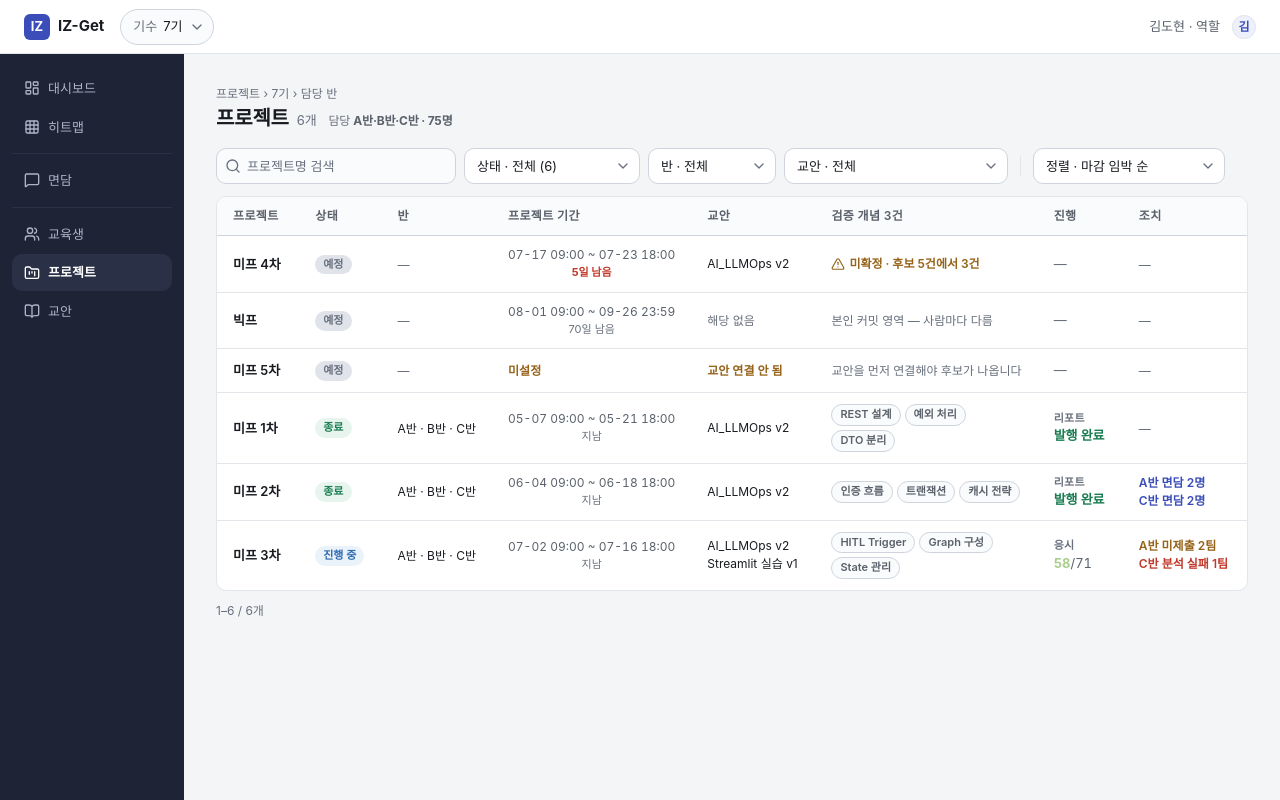
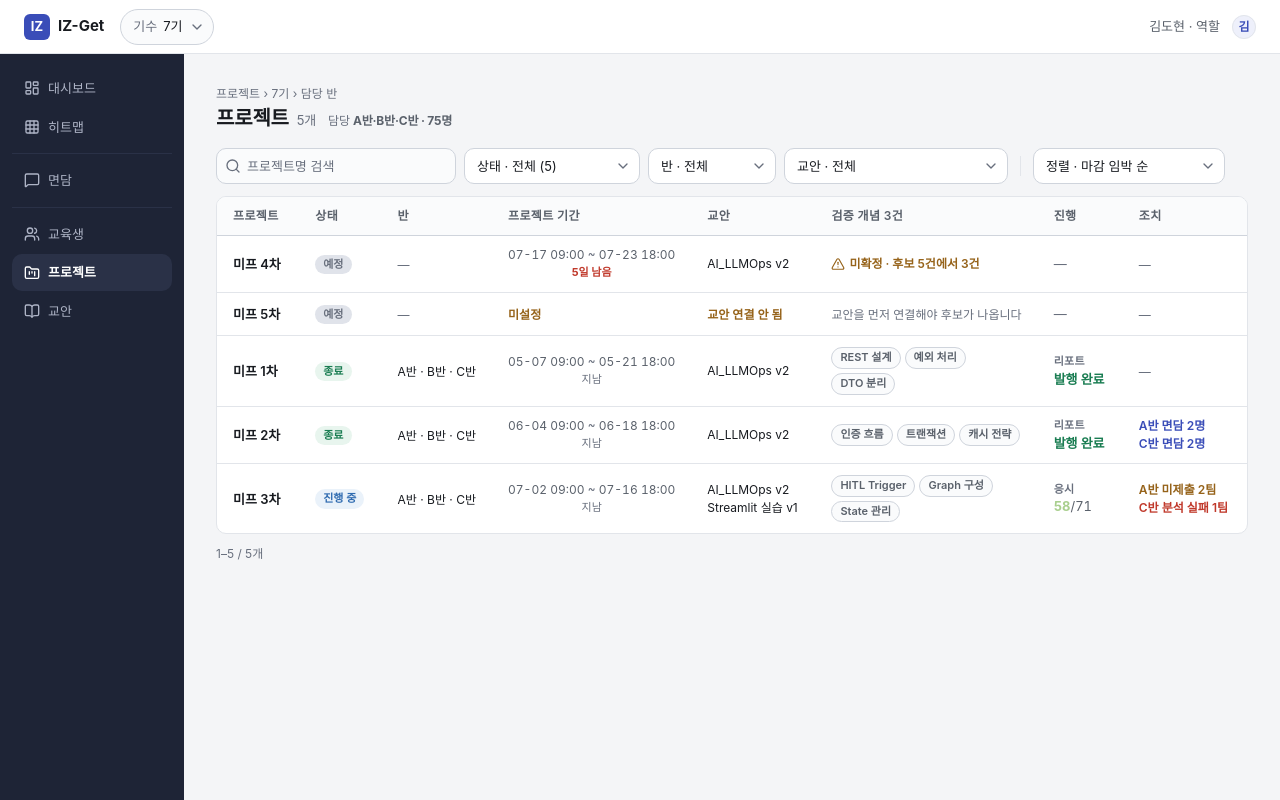
Before and after one commit to Team-IZ/Frontend, a React (Vite) app: page /manager/projects in a window 1280 px wide. Built offline with nearby package versions, Linux system fonts and the light colour scheme.

Commit message:
remove: drop leftover bigp project and hasNoCurriculum branch (#85)

```diff
--- a/src/features/manager/projects/components/ProjectRowCells.tsx
+++ b/src/features/manager/projects/components/ProjectRowCells.tsx
@@ -5,7 +5,6 @@ import {
   attendanceReachLevel,
   dueLabel,
   formatDue,
-  hasNoCurriculum,
   type ActionItem,
   type ClassProgress,
   type Project,
@@ -20,12 +19,11 @@ import {
 */
 
 /**
- * 교안 — OP-03 `CurriculumSummary`와 같은 세로 나열. 개념 자체가 구조적으로 없는
- * 회차(빅프 등)는 "해당 없음"(회색), 아직 교안이 안 붙었으면 "교안 연결 안 됨"
- * (경고색) — OP-03과 같은 톤이다(4차 반영, 정의서의 "경고 안 띄운다" 판단을 뒤집었다).
+ * 교안 — OP-03 `CurriculumSummary`와 같은 세로 나열. 아직 교안이 안 붙었으면
+ * "교안 연결 안 됨"(경고색) — OP-03과 같은 톤이다(4차 반영, 정의서의
+ * "경고 안 띄운다" 판단을 뒤집었다).
  */
 export function CurriculumCell({ project }: { project: Project }) {
-  if (hasNoCurriculum(project)) return <span className="text-fg-subtle text-xs">해당 없음</span>
   if (project.curricula.length === 0) {
     return <span className="text-warning text-xs font-semibold">교안 연결 안 됨</span>
   }
@@ -39,14 +37,10 @@ export function CurriculumCell({ project }: { project: Project }) {
 }
 
 /**
- * 검증 개념 3건 — 확정 칩 3개 · 미확정(⚠ + 후보 건수) · 교안 미연결 · 개념 자체가
- * 구조적으로 없는 회차(빅프 등)의 본인 커밋 영역. OP-03 `ConceptSummary`와 같은
- * 4분기로 맞췄다(4차 반영).
+ * 검증 개념 3건 — 확정 칩 3개 · 미확정(⚠ + 후보 건수) · 교안 미연결.
+ * OP-03 `ConceptSummary`와 같은 3분기로 맞췄다(4차 반영).
  */
 export function ConceptCell({ project }: { project: Project }) {
-  if (hasNoCurriculum(project)) {
-    return <span className="text-fg-subtle text-xs">본인 커밋 영역 — 사람마다 다름</span>
-  }
   if (project.curricula.length === 0) {
     return <span className="text-fg-subtle text-xs">교안을 먼저 연결해야 후보가 나옵니다</span>
   }
--- a/src/features/manager/projects/mockData.ts
+++ b/src/features/manager/projects/mockData.ts
@@ -102,23 +102,20 @@ export type Project = {
   status: ProjectStatus
   /**
    * 연결 교안 — "이름 버전" 문자열 목록(OP-03 CurriculumSummary와 같은 세로 나열).
-   * 빈 배열 = 교안 없음. 개념 자체가 구조적으로 없는 회차(빅프 등)는 `concepts`가
-   * 항상 빈 배열이다, 아직 안 붙은 것뿐이면 다른 문구가 붙는다(§notready 케이스).
+   * 빈 배열 = "아직 안 붙었다"는 뜻이라 다른 문구가 붙는다(§notready 케이스).
    */
   curricula: string[]
-  /** 검증 개념 3건. null = 미확정(구조적으로 개념이 없는 회차는 빈 배열) */
+  /** 검증 개념 3건. null = 미확정 */
   concepts: string[] | null
   /**
    * 연결한 교안이 가르치는 항목 수(OP-03 `conceptCandidateCount`와 같은 자리) —
-   * 미확정일 때 "후보 N건에서 3건"에 쓴다. 교안이 없거나 개념 자체가 없으면 0.
+   * 미확정일 때 "후보 N건에서 3건"에 쓴다. 교안이 없으면 0.
    */
   conceptCandidateCount: number
   /** 시작 ISO. 미설정이면 null(§notready 케이스 · 미프 5차) */
   startAt: string | null
   /** 제출 마감 ISO. 미설정이면 null */
   dueAt: string | null
-  /** 부가문구(빅프처럼 회차 번호 대신 붙는 설명) */
-  note?: string
   /** 담당 반 스코프의 반별 데이터. 예정 회차는 빈 배열(아직 아무 일도 없다) */
   classes: ClassProgress[]
 }
@@ -140,18 +137,6 @@ export const SCOPE_TOTAL = MANAGED_CLASSES.reduce((n, c) => n + c.total, 0)
 export const COHORT_NAME = '7기'
 
 export const PROJECTS: Project[] = [
-  {
-    id: 'bigp',
-    name: '빅프',
-    status: 'PLANNED',
-    curricula: [],
-    concepts: [],
-    conceptCandidateCount: 0,
-    startAt: '2026-08-01T09:00',
-    dueAt: '2026-09-26T23:59',
-    note: '총 3회 · 첫 동작 · +2주 · 마감',
-    classes: [],
-  },
   {
     // 다음 회차 미준비 케이스 전용 — 교안조차 안 붙었다(§notready)
     id: 'mif-5',
@@ -306,16 +291,6 @@ export function formatDue(iso: string): string {
 }
 
 /**
- * 교안·검증 개념이 구조적으로 없는 회차(예: 빅프)인지 — 예전엔 `kind === 'BIG'`으로
- * 갈랐지만, 미니/빅 프로젝트 구분을 없애면서(사용자 지시) `concepts`가 **미확정(null)이
- * 아니라 빈 배열**이라는 데이터 모양 자체로 판정한다. 미확정은 아직 안 정한 것이고,
- * 빈 배열은 애초에 정할 개념이 없다는 뜻이라 값이 다르다.
- */
-export function hasNoCurriculum(p: Project): boolean {
-  return p.concepts !== null && p.concepts.length === 0
-}
-
-/**
  * 이름 뒤에 붙는 조사 — 받침으로 갈린다(`한소율을`/`강지우를`). `을(를)`처럼 괄호로
  * 얼버무리면 읽는 사람이 괄호를 건너뛰며 읽어야 한다. OP-03 `labels.ts`의
  * `withParticle`과 같은 함수 — feature 간 교차 import가 안 돼(REACH_STYLE과 같은
@@ -547,14 +522,20 @@ export function listManagerProjects(q: ProjectQuery): Promise<ProjectListResult>
   직접 지어 넣었다(⚠ 실제 값 아님, OP-04 데이터와 연동되면 이 배열은 지운다).
 
   ⚠ 판단 기록
-  · **6개 프로젝트에 팀 편성 5국면을 하나씩 나눠 배정했다** — 정의서가 정한
+  · **5개 프로젝트에 팀 편성 국면을 하나씩 나눠 배정했다** — 정의서가 정한
     국면 전환은 실제로는 한 회차가 시간에 따라 지나가는 것이지만, 목업은
-    스냅샷이라 한 회차로 5국면을 다 보여줄 수 없다. bigp=편성 전 ·
-    mif-5=전원 배정 · mif-4=편성 중 · mif-3=제출 시작됨 · mif-1·2=종료(잠김)로
-    나눠서, MG-07 목록에서 아무 행이나 눌러도 서로 다른 국면을 볼 수 있게 했다.
-    확정됨(④)은 mif-5에서 `팀 편성 완료`를 누르면 실제로 전이한다(국면들이
-    전부 상호 배타적인 저장 상태가 아니라 액션으로 연결된 하나의 흐름이라는
-    걸 보여주려는 의도).
+    스냅샷이라 한 회차로 다 보여줄 수 없다. mif-5=전원 배정 · mif-4=편성 중 ·
+    mif-3=제출 시작됨 · mif-1·2=종료(잠김)로 나눠서, MG-07 목록에서 아무 행이나
+    눌러도 서로 다른 국면을 볼 수 있게 했다. 확정됨(④)은 mif-5에서
+    `팀 편성 완료`를 누르면 실제로 전이한다(국면들이 전부 상호 배타적인 저장
+    상태가 아니라 액션으로 연결된 하나의 흐름이라는 걸 보여주려는 의도).
+    **편성 전(①)은 정적으로 seed하지 않았다** — 예전엔 `bigp`(빅프)라는 별도
+    프로젝트가 그 자리를 맡았는데, 팀장님이 "회차 유형이 미프 하나만 남는다"고
+    제품 결정하며 빅프 자체를 지웠다(develop PR #93). 그 자리를 채우려고 새
+    미프를 지어내는 대신, `recomputeTeamPhase`가 `teams.length === 0`이면
+    자동으로 `BEFORE`로 되돌리는 로직을 그대로 살렸다 — mif-4·mif-5에서 팀을
+    전부 삭제하면(팀 삭제 기능) 편성 전 화면이 그 즉시 재현된다. 정적 데이터를
+    하나 늘리는 것보다 팀장님의 제품 결정을 그대로 존중하는 쪽이다.
   · **인원 75명(A·B·C반) 전체를 손으로 채우지 않았다.** MG-07 `PROJECTS`의
     반별 합계와 이 파일의 팀 편성 인원은 **독립된 값**이다(MG-07 자체 주석의
     "실제 서버라면 서로 다른 집계 쿼리라 산수가 딱 맞물릴 필요가 없다"와 같은
@@ -1214,7 +1195,7 @@ const MIF3_RESULT = buildProjectResult(
   MIF3_ATTENDANCE,
 )
 
-// ── mif-4(편성 중) · mif-5(전원 배정) · bigp(편성 전) ────────────
+// ── mif-4(편성 중) · mif-5(전원 배정) ─────────────────────────
 
 const MIF4_TEAMS: Team[] = [
   pickTeam('mif4-1', '1팀', ['t1', 't2', 't3']),
@@ -1323,17 +1304,6 @@ const MIF1_RESULT = buildProjectResult(
 // ── 프로젝트별 상세 저장소(mock DB) ──────────────────────────
 
 const PROJECT_DETAILS: Record<string, ProjectDetail> = {
-  bigp: {
-    projectId: 'bigp',
-    teamPhase: 'BEFORE',
-    locked: false,
-    requirementNames: [],
-    teams: [],
-    unassigned: ROSTER,
-    submissions: {},
-    attendance: {},
-    result: null,
-  },
   'mif-5': {
     projectId: 'mif-5',
     teamPhase: 'READY',
```
